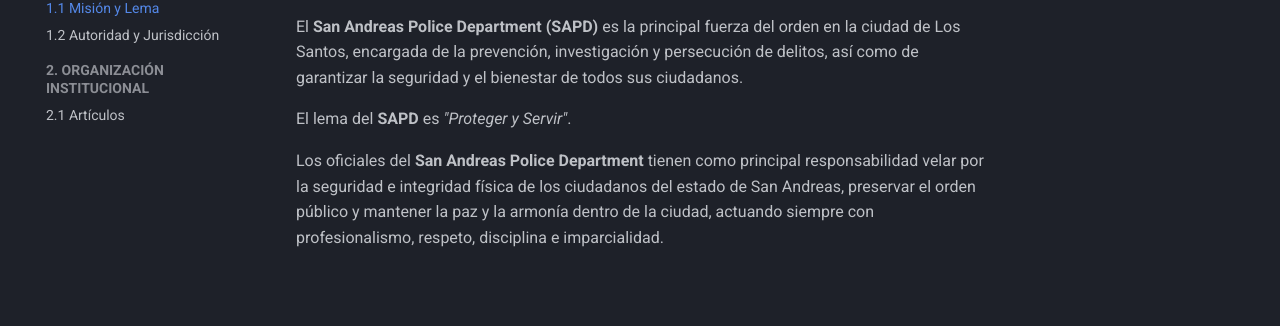
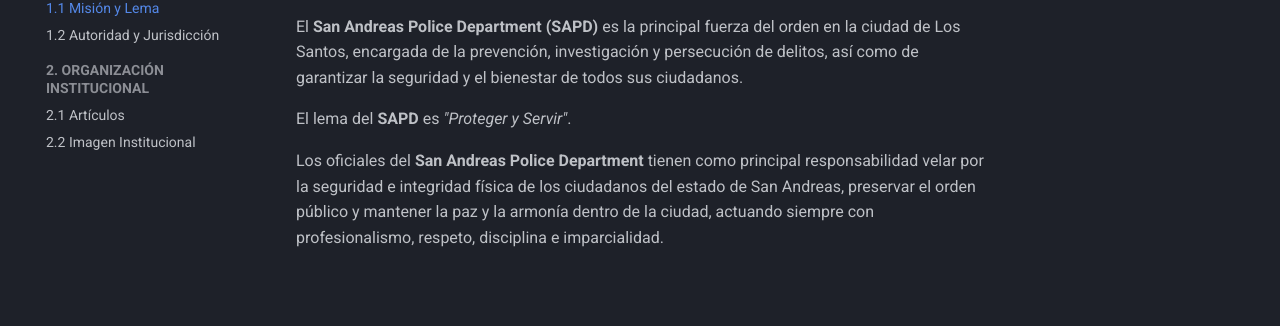
Before and after one commit to normativa-lspd-infinity-rp/Normativa-LSPD, an MkDocs documentation site: the page built from docs/index.md, in a window 1280 px wide. Shown: the part 166-492 px from the top of the page. Built offline with MkDocs 1.6.1 and Material for MkDocs 9.7.7, drawn with Linux system fonts in a browser that asks for light colours.

Commit message:
Update mkdocs.yml

```diff
--- a/mkdocs.yml
+++ b/mkdocs.yml
@@ -30,3 +30,4 @@ nav:
       - 1.2 Autoridad y Jurisdicción: introduccion/autoridad.md
   - 2. ORGANIZACIÓN INSTITUCIONAL:
       - 2.1 Artículos: organizacion/articulos.md
+      - 2.2 Imagen Institucional: organizacion/imagen-institucional.md
```
